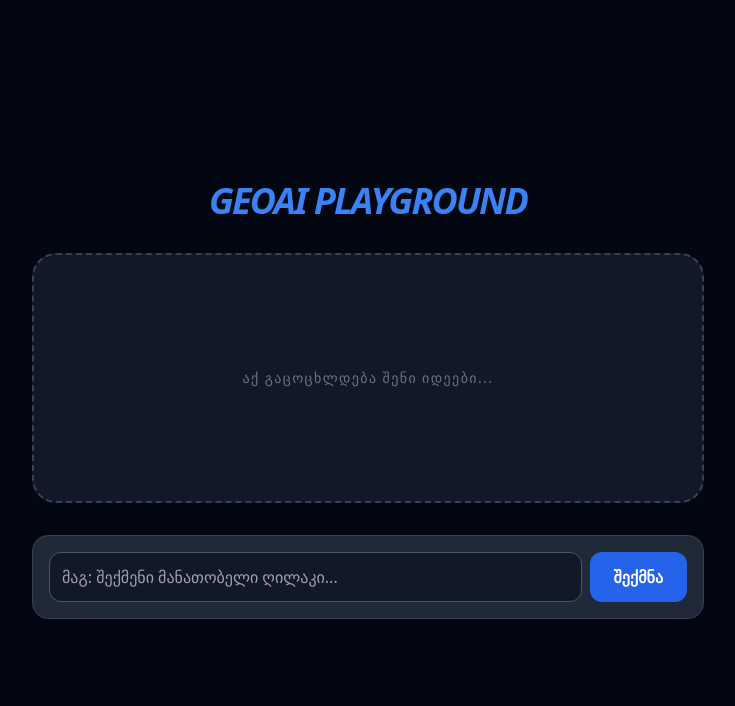
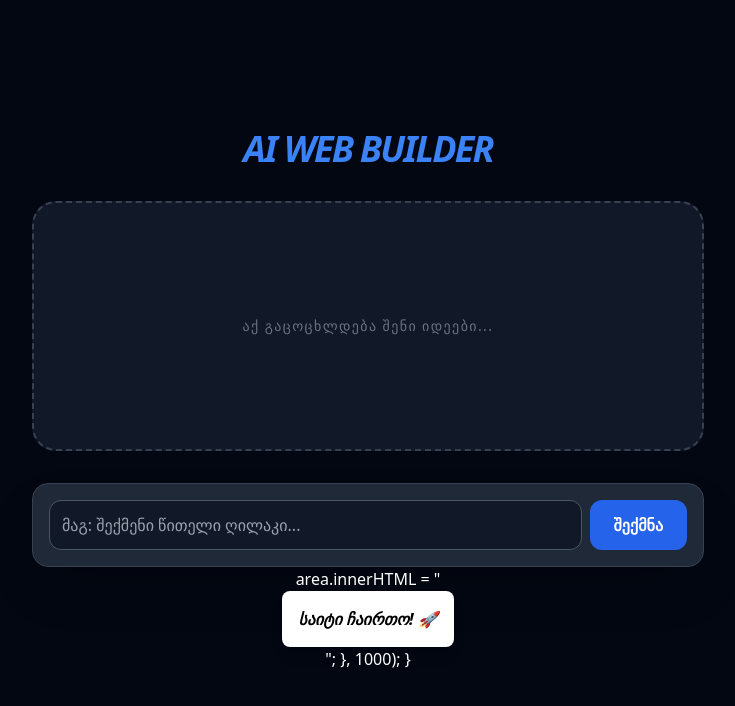
Before and after one commit to Iliamgeladze1998/ai-web-builder, a website: page index.html in a window 1280 px wide. Shown: the whole page, without its empty margins (272-1007 px from the left). Drawn offline with nearby package versions, Linux system fonts and the light colour scheme.

Commit message:
Rename project from GeoAI Playground to AI Web Builder

```diff
--- a/index.html
+++ b/index.html
@@ -3,20 +3,20 @@
 <head>
     <meta charset="UTF-8">
     <meta name="viewport" content="width=device-width, initial-scale=1.0">
-    <title>GeoAI Playground</title>
+    <title>AI Web Builder</title>
     <script src="https://cdn.tailwindcss.com"></script>
 </head>
 <body class="bg-gray-950 text-white font-sans flex flex-col items-center justify-center min-h-screen p-4">
     <div class="max-w-2xl w-full">
-        <h1 class="text-4xl font-black text-center mb-8 text-blue-500 italic uppercase tracking-tighter">GeoAI Playground</h1>
+        <h1 class="text-4xl font-black text-center mb-8 text-blue-500 italic uppercase tracking-tighter">AI WEB BUILDER</h1>
 
         <div id="playground-area" class="w-full min-h-[250px] bg-gray-900 border-2 border-dashed border-gray-700 rounded-3xl flex items-center justify-center mb-8 transition-all duration-500">
-            <p class="text-gray-500 uppercase text-sm tracking-widest">აქ გაცოცხლდება შენი იდეები...</p>
+            <p class="text-gray-500 uppercase text-sm tracking-widest text-center px-4">აქ გაცოცხლდება შენი იდეები...</p>
         </div>
 
         <div class="bg-gray-800 p-4 rounded-2xl border border-gray-700 shadow-2xl">
             <div class="flex gap-2">
-                <input id="user-prompt" type="text" placeholder="მაგ: შექმენი მანათობელი ღილაკი..."
+                <input id="user-prompt" type="text" placeholder="მაგ: შექმენი წითელი ღილაკი..."
                        class="flex-1 bg-gray-900 border border-gray-600 p-3 rounded-xl focus:outline-none focus:border-blue-500 transition-all text-white">
                 <button onclick="sendToAI()" class="bg-blue-600 hover:bg-blue-700 px-6 py-3 rounded-xl font-bold transition-all active:scale-95">
                     შექმნა
@@ -31,9 +31,15 @@
             const area = document.getElementById('playground-area');
             if(!prompt) return;
 
-            area.innerHTML = "<div class='animate-pulse text-blue-400'>GeoAI ფიქრობს... 🧠</div>";
+            area.innerHTML = "<div class='animate-pulse text-blue-400'>AI ფიქრობს... 🧠</div>";
 
             setTimeout(() => {
+                area.innerHTML = "<div class='p-4 bg-white text-black rounded-lg font-bold shadow-lg uppercase italic text-center'>საიტი ჩაირთო! 🚀<br><small class='text-xs'>ახლა დავაკავშიროთ AI-სთან</small></div>";
+            }, 1000);
+        }
+    </script>
+</body>
+</html>
                 area.innerHTML = "<div class='p-4 bg-white text-black rounded-lg font-bold shadow-lg uppercase italic'>საიტი ჩაირთო! 🚀</div>";
             }, 1000);
         }
```
